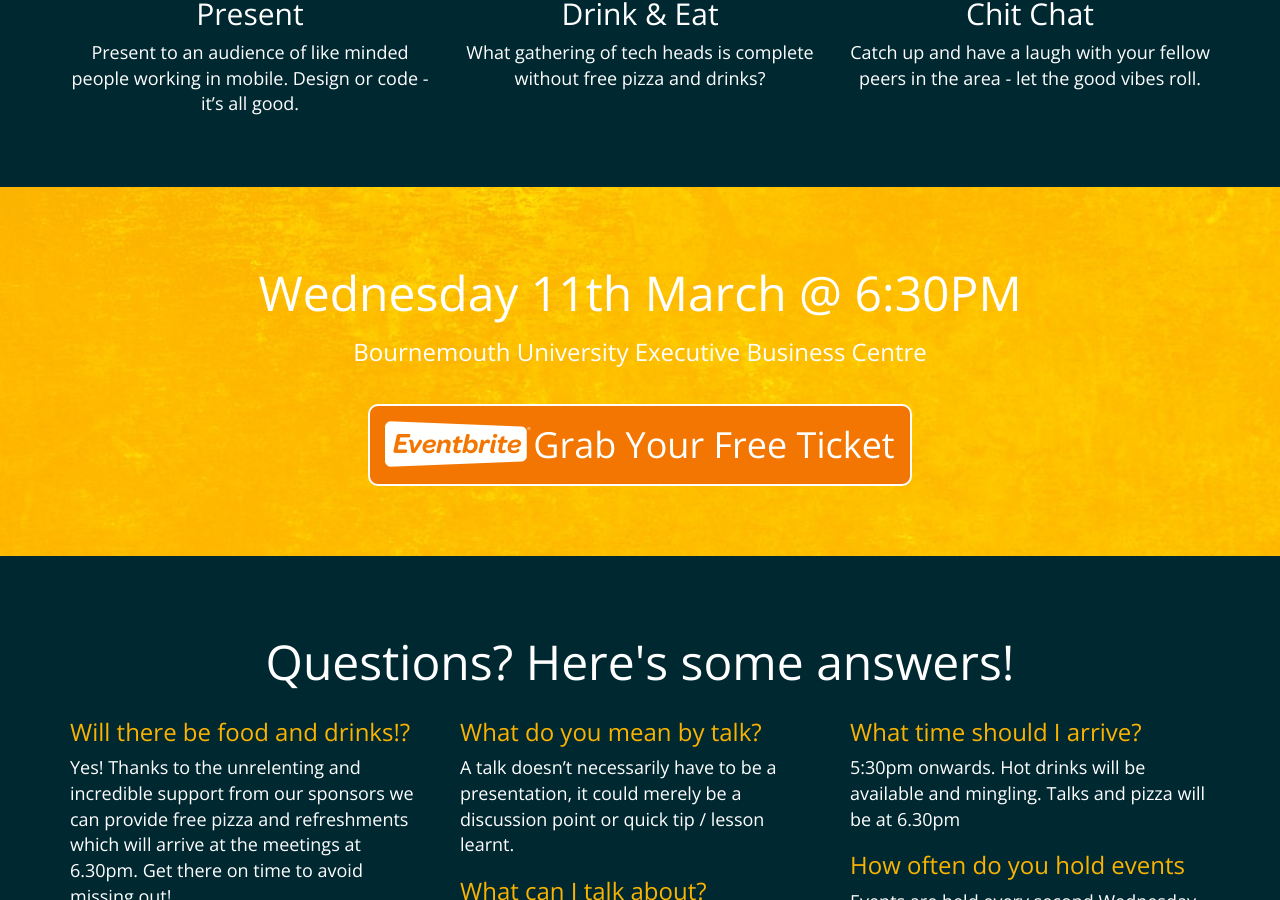
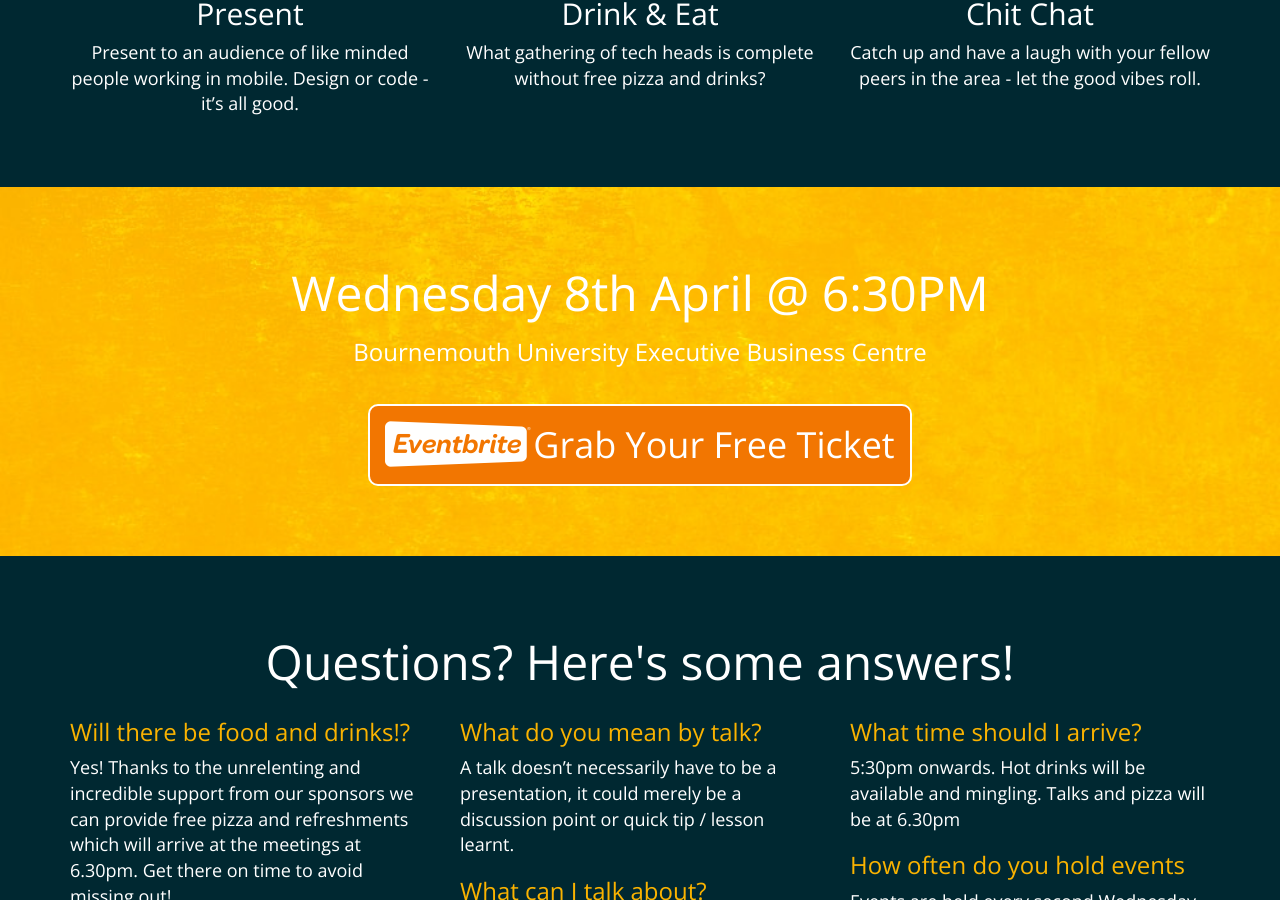
Before and after one commit to MobileDorset/mobiledorset.github.io, a Jekyll site: the page built from index.html, in a window 1280 px wide and 900 px high, scrolled down 1023 px. Built offline with Jekyll 4.4.1, drawn with Linux system fonts in a browser that asks for light colours.

Commit message:
Updated event date for April

```diff
--- a/index.html
+++ b/index.html
@@ -26,10 +26,10 @@ layout: default
 <!-- Call to action -->
 <section class="call">
     <div class="container">
-        <h1>Wednesday 11th March @ 6:30PM</h1>
+        <h1>Wednesday 8th April @ 6:30PM</h1>
         <h1><small>Bournemouth University Executive Business Centre</small></h1>
         <p class="text-center">
-            <a href="http://www.eventbrite.co.uk/e/mobile-dorset-march-2015-ebc-tickets-15727301783?aff=erelexporg" class="btn btn-default btn-lg center">
+            <a href="https://www.eventbrite.co.uk/e/mobile-dorset-april-2015-ebc-tickets-16233984284?aff=erelexporg" class="btn btn-default btn-lg center">
             <span class="logo-eventbrite"></span>
             <span>Grab Your Free Ticket</span>
             </a>
@@ -74,7 +74,7 @@ layout: default
 <div class="container">
     <div class="row">
         <div class="col-md-12 text-center">
-            <a href="http://www.eventbrite.co.uk/e/mobile-dorset-march-2015-ebc-tickets-15727301783?aff=erelexporg" class="btn btn-default btn-lg btn-blue center">
+            <a href="https://www.eventbrite.co.uk/e/mobile-dorset-april-2015-ebc-tickets-16233984284?aff=erelexporg" class="btn btn-default btn-lg btn-blue center">
             <span class="logo-eventbrite"></span>
             <span>Grab Your Free Ticket</span>
             </a>
```
